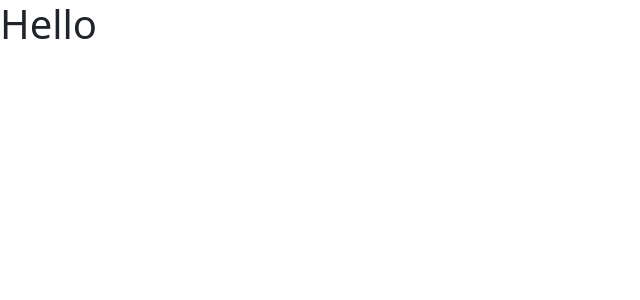
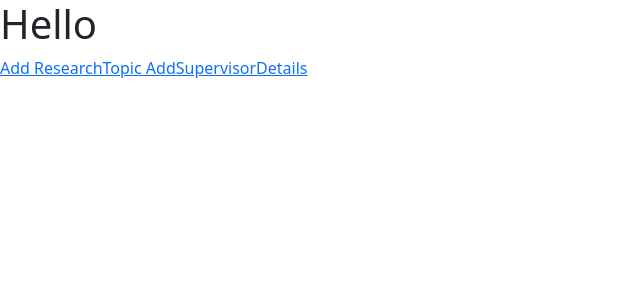
Before and after one commit to Minuli-Lavanya/AF_Project, a React app in the folder frontend/: page / in a window 1280 px wide. Shown: the top 300 px of the page, without its empty margins (0-640 px from the left). Built offline with nearby package versions, Linux system fonts and the light colour scheme.

Commit message:
create routes for supervisor management

```diff
--- a/frontend/src/App.js
+++ b/frontend/src/App.js
@@ -2,6 +2,12 @@ import React from "react";
 import {BrowserRouter, Routes, Route} from "react-router-dom";
 
 import Home from "./components/Home";
+import AddReseachTopic from "./components/ResearchTopic/AddResearchTopic";
+import ViewAllResearchTopic from "./components/ResearchTopic/AllResearchTopic";
+import EditResearchTopic from "./components/ResearchTopic/EditResearchTopic";
+import AddSupervisorDetails from "./components/SupervisorDetails/AddSupervisorDetails";
+import AllSupervisor from "./components/SupervisorDetails/AllSupervisorDetails";
+import EditSupervisor from "./components/SupervisorDetails/EditSupervisor";
 
 
 
@@ -15,7 +21,13 @@ const App=()=>{
 
                   <Route path="/" element= {<Home/>}/>
 
+                  <Route path="/AddReseacrchTopic" element= {<AddReseachTopic/>}/>
+                  <Route path="/ViewAllResearchTopic" element ={<ViewAllResearchTopic/>}/>
+                  <Route path="/EditResearchTopic/:id" element ={<EditResearchTopic/>}/>
 
+                  <Route path="/AddSupervisorDetails" element ={<AddSupervisorDetails/>}/>
+                  <Route path="/AllSupervisorDetails" element ={<AllSupervisor/>}/>
+                  <Route path="/EditSupervisorDetails/:id" element ={<EditSupervisor/>}/>
 
 
           </Routes>
--- a/frontend/src/components/Home.js
+++ b/frontend/src/components/Home.js
@@ -1,10 +1,14 @@
 import React from 'react';
+import {Link} from 'react-router-dom';
 //import axios from "axios";
 
 const Home=()=>{
     return(
         <div>
             <h1>Hello</h1>
+
+            <Link  to="/AddReseacrchTopic"> Add ResearchTopic</Link>
+            <Link  to="/AddSupervisorDetails"> AddSupervisorDetails</Link>
 
 
 
```
